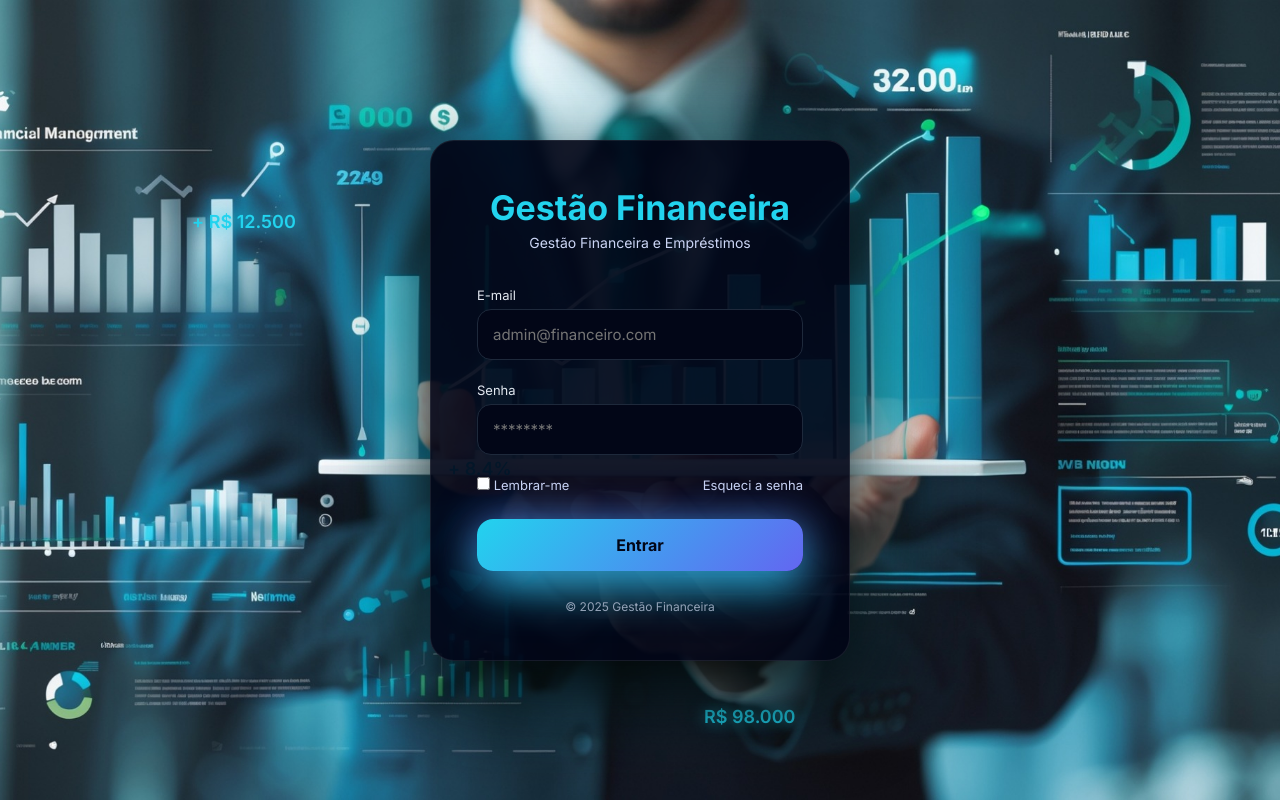
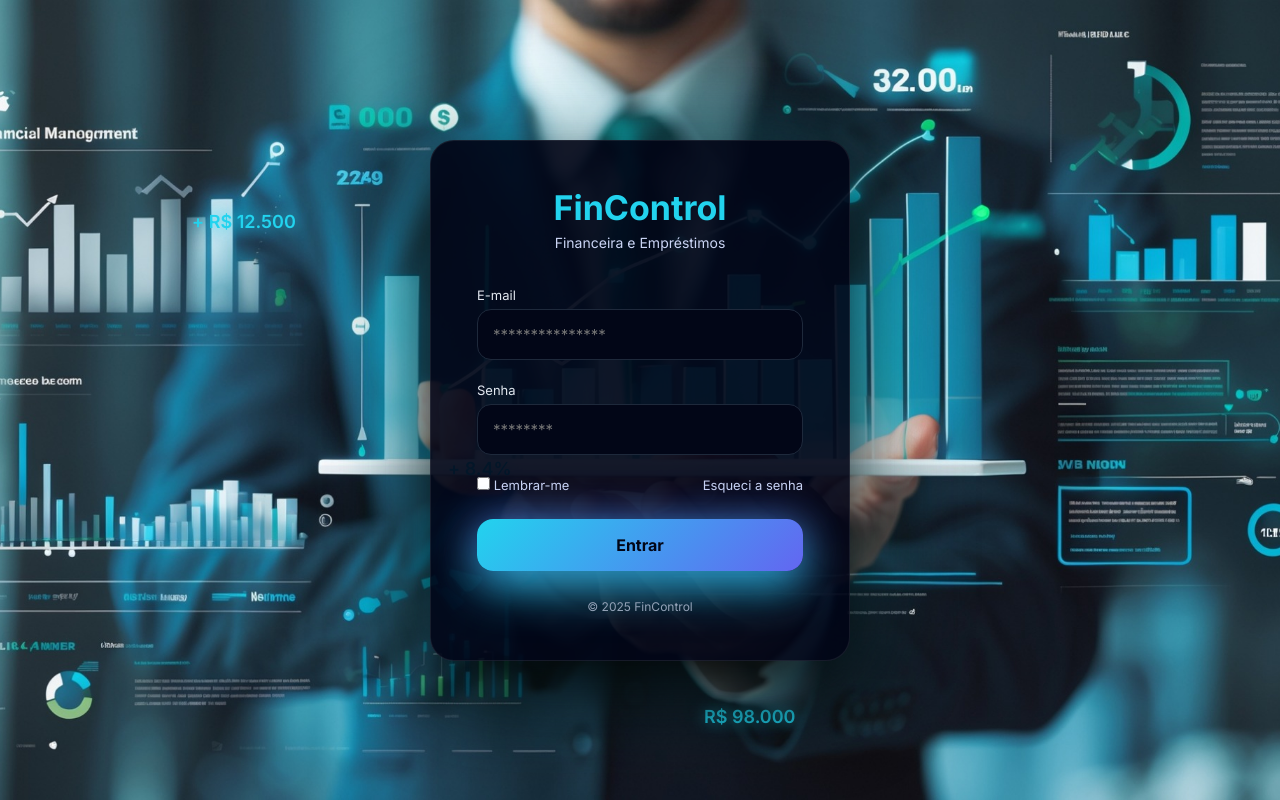
Before and after one commit to zacariasprojeto/fincontrool, a plain HTML site: page login.html in a window 1280 px wide. Drawn offline with Linux system fonts and the light colour scheme.

Commit message:
Update branding from Gestão Financeira to FinControl

```diff
--- a/login.html
+++ b/login.html
@@ -2,7 +2,7 @@
 <html lang="pt-BR">
 <head>
 <meta charset="UTF-8">
-<title>Login | Gestão Financeira</title>
+<title>Login | FinControl</title>
 <meta name="viewport" content="width=device-width, initial-scale=1.0">
 
 <link href="https://fonts.googleapis.com/css2?family=Inter:wght@300;400;600;700&display=swap" rel="stylesheet">
@@ -230,12 +230,12 @@ body{
 <div class="login-wrapper">
   <div class="login-box">
 
-    <h1>Gestão Financeira</h1>
-    <p>Gestão Financeira e Empréstimos</p>
+    <h1>FinControl</h1>
+    <p>Financeira e Empréstimos</p>
 
     <div class="form-group">
       <label>E-mail</label>
-      <input type="email" id="email" placeholder="admin@financeiro.com">
+      <input type="email" id="email" placeholder="***************">
     </div>
 
     <div class="form-group">
@@ -251,7 +251,7 @@ body{
     <button class="btn-login" onclick="login()">Entrar</button>
 
     <div class="footer">
-      © 2025 Gestão Financeira
+      © 2025 FinControl
     </div>
 
   </div>
@@ -275,7 +275,7 @@ function login() {
 
   /* ===== ADMIN MASTER =====
      (mantenha sua verificação exatamente como você já tinha) */
-  if (email === "laboratorioganso@gmail.com" && senha === "pix281500") {
+  if (email === "gestor@financeiro.com" && senha === "123456") {
     usuario = { role: "MASTER", nome: "Admin Master", area: "Geral" };
   }
 
```
